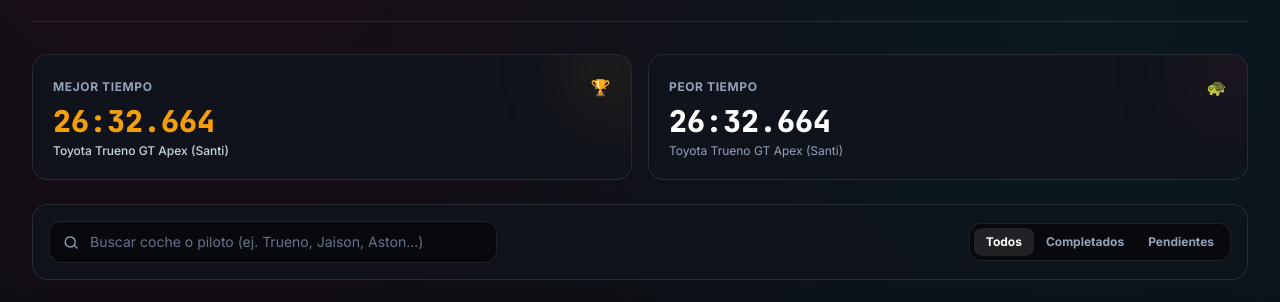
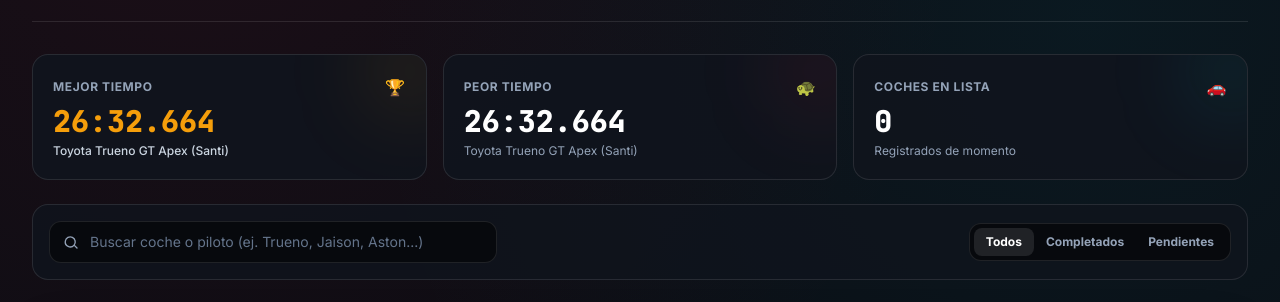
Before and after one commit to BravozEDM/Forza-Horizon, a plain HTML site: page index.html in a window 1280 px wide. Shown: the part 142-444 px from the top of the page. Drawn offline with nearby package versions, Linux system fonts and the light colour scheme.

Commit message:
Update index.html

```diff
--- a/index.html
+++ b/index.html
@@ -75,7 +75,7 @@
     </header>
 
     <main id="view-fh6">
-      <section class="grid grid-cols-1 sm:grid-cols-2 gap-4 mb-6">
+      <section class="grid grid-cols-1 md:grid-cols-3 gap-4 mb-6">
         <div class="bg-carbon-850/90 border border-white/10 rounded-2xl p-4 sm:p-5 relative overflow-hidden group hover:border-forza-gold/40 transition">
           <div class="absolute top-0 right-0 w-24 h-24 bg-forza-gold/10 rounded-full blur-2xl -mr-8 -mt-8"></div>
           <div class="flex items-center justify-between text-xs font-bold uppercase tracking-wider text-slate-400 mb-1">
@@ -94,6 +94,16 @@
           </div>
           <div id="kpi-worst-time" class="text-2xl sm:text-3xl font-extrabold text-white tabular-telemetry">--:--.---</div>
           <div id="kpi-worst-car" class="mt-1 text-xs text-slate-400 truncate">Sin registros</div>
+        </div>
+
+        <div class="bg-carbon-850/90 border border-white/10 rounded-2xl p-4 sm:p-5 relative overflow-hidden hover:border-forza-cyan/40 transition">
+          <div class="absolute top-0 right-0 w-24 h-24 bg-forza-cyan/10 rounded-full blur-2xl -mr-8 -mt-8"></div>
+          <div class="flex items-center justify-between text-xs font-bold uppercase tracking-wider text-slate-400 mb-1">
+            <span>Coches en Lista</span>
+            <span class="text-forza-cyan text-base">🚗</span>
+          </div>
+          <div id="kpi-total-cars" class="text-2xl sm:text-3xl font-extrabold text-white tabular-telemetry">0</div>
+          <div id="kpi-total-cars-sub" class="mt-1 text-xs text-slate-400 truncate">Registrados de momento</div>
         </div>
       </section>
 
```
